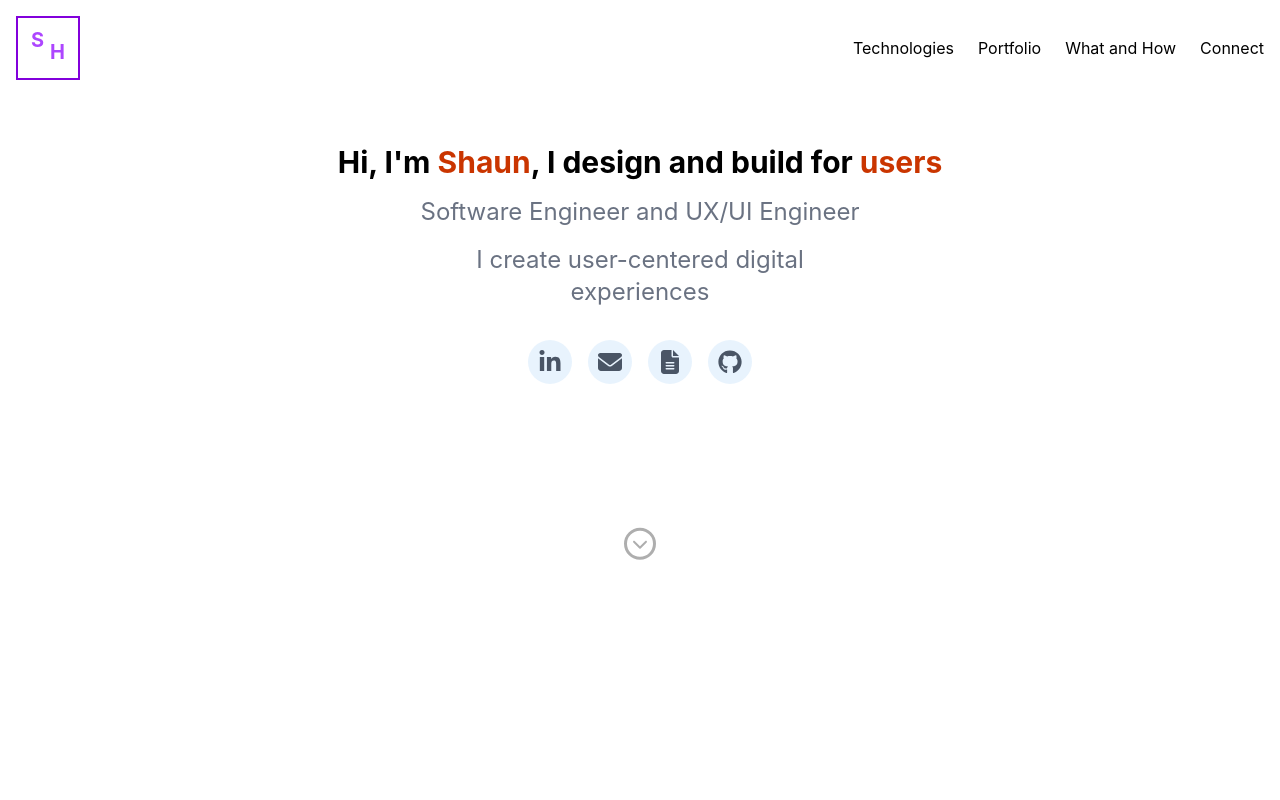
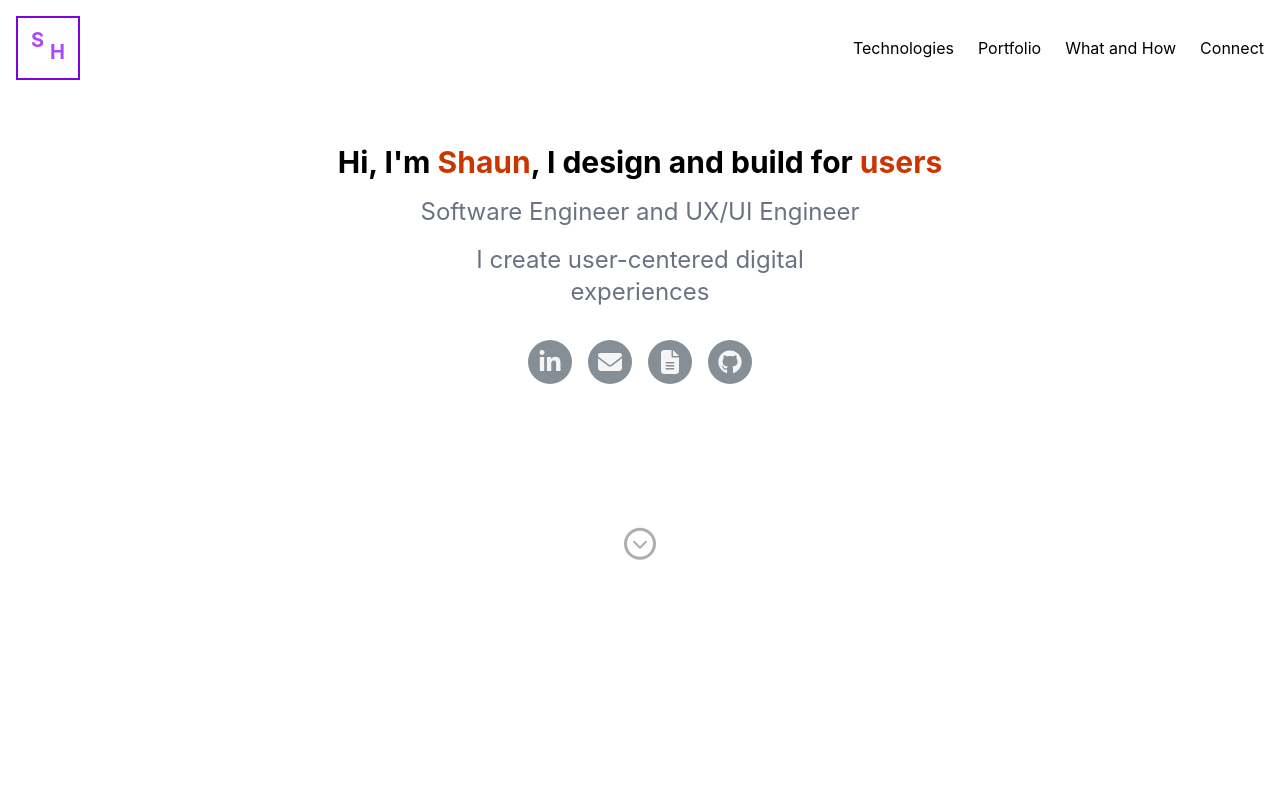
Before and after one commit to smolCat1512/vite-ux-project, a React (Vite) app: page / in a window 1280 px wide. Shown: the top 800 px of the page. Built offline with nearby package versions, Linux system fonts and the light colour scheme.

Commit message:
chore: Update Socials icon styling
Changed ThemeIcon variant to use gray color and updated link text color to neutral-100 for improved visual consistency.

```diff
--- a/src/components/Socials.tsx
+++ b/src/components/Socials.tsx
@@ -46,7 +46,7 @@ const Socials = () => {
               >
                 <ThemeIcon
                   size="xl"
-                  variant="light"
+                  color="gray"
                   radius="xl"
                   className="cursor-pointer"
                 >
@@ -55,7 +55,7 @@ const Socials = () => {
                     target="_blank"
                     rel="noopener noreferrer"
                     aria-label={link.label}
-                    className="flex items-center justify-center w-full h-full text-gray-600"
+                    className="flex items-center justify-center w-full h-full text-neutral-100"
                   >
                     <IconComponent size={24} />
                   </a>
```
